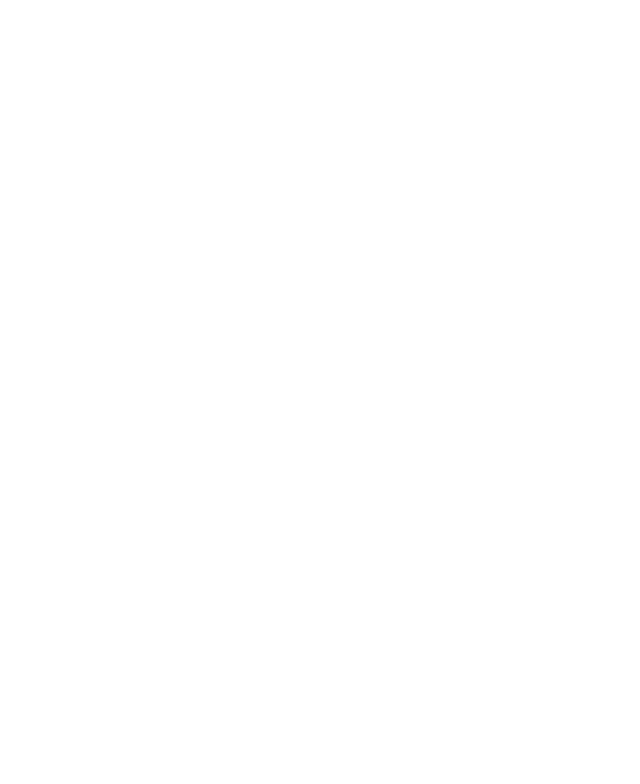
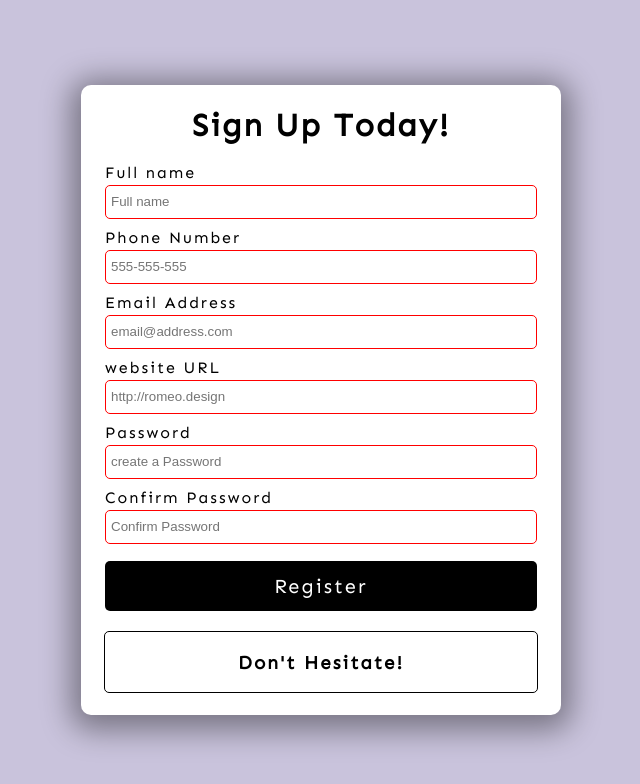
Before and after one commit to romeoorgen/Form-Validator, a plain HTML site: page index.html in a window 1280 px wide. Shown: the whole page, without its empty margins (319-959 px from the left). Drawn offline with Linux system fonts and the light colour scheme.

Commit message:
build UI

```diff
--- a/index.html
+++ b/index.html
@@ -3,12 +3,52 @@
 <head>
     <meta charset="UTF-8">
     <meta name="viewport" content="width=device-width, initial-scale=1.0">
-    <title>Template</title>
+    <title>Form Validation</title>
     <link rel="icon" type="image/png" href="favicon.png">
-    <link rel="stylesheet" href="https://cdnjs.cloudflare.com/ajax/libs/font-awesome/5.10.2/css/all.min.css"/>
     <link rel="stylesheet" href="style.css">
 </head>
 <body>
+    <div class="container">
+        <h1>Sign Up Today!</h1>
+        <!-- Form -->
+        <form  id="form">
+            <!-- Full Name -->
+            <div class="form-group">
+                <label for="name">Full name</label>
+                <input type="text" id="name" placeholder="Full name" required>
+            </div>
+            <!-- Phone Number -->
+            <div class="form-group">
+                <label for="phone">Phone Number</label>
+                <input type="tel" id="phone" placeholder="555-555-555" required>
+            </div>
+            <!-- Email Address -->
+            <div class="form-group">
+                <label for="email">Email Address</label>
+                <input type="email" id="email" placeholder="email@address.com" required>
+            </div>
+            <!-- Website URL -->
+            <div class="form-group">
+                <label for="website">website URL</label>
+                <input type="url" id="website" placeholder="http://romeo.design" required>
+            </div>
+            <!-- Password -->
+            <div class="form-group">
+                <label for="password1">Password</label>
+                <input type="password" id="password1" placeholder="create a Password" required>
+            </div>
+            <!-- Confirm Password -->
+            <div class="form-group">
+                <label for="password2"> Confirm Password</label>
+                <input type="password" id="password2" placeholder="Confirm Password" required>
+            </div>
+            <button type="submit">Register</button>
+        </form>
+        <!-- Error/Success Message -->
+        <div class="message-container">
+            <h3 id="message">Don't Hesitate!</h3>
+        </div>
+    </div>
     <!-- Script -->
     <script src="script.js"></script>
 </body>
--- a/style.css
+++ b/style.css
@@ -1,4 +1,4 @@
-
+@import url('https://fonts.googleapis.com/css2?family=Sen&display=swap');
 html {
   box-sizing: border-box;
 }
@@ -6,4 +6,88 @@ html {
 body {
   margin: 0;
   min-height: 100vh;
+  font-family: Sen, sans-serif;
+  letter-spacing: 2px;
+  display: flex;
+  align-items: center;
+  justify-content: center;
+  background: #c9c3dc;
+
 }
+
+.container {
+  width: 480px;
+  height: 630px;
+  background: white;
+  display: flex;
+  flex-direction: column;
+  align-items: center;
+  border-radius: 10px;
+  box-shadow: 0 5px 30px 10px rgba(0, 0, 0, 0.4);
+}
+
+/* Form */
+form {
+  width: 90%;
+}
+
+.form-group {
+  height: 65px;
+}
+
+label {
+  position: relative;
+  bottom: 3px;
+}
+
+input {
+  width: 100%;
+  height: 34px;
+  padding: 5px;
+  border: 1px solid black;
+  border-radius: 5px;
+  outline: none;
+  box-sizing: border-box;
+  transition: all 0.3s;
+}
+
+input:valid {
+  border: 1px solid green;
+}
+
+input:invalid {
+  border: 1px solid red;
+}
+
+button {
+  cursor: pointer;
+  color: white;
+  background: black;
+  border: none;
+  border-radius: 5px;
+  height: 50px;
+  width: 100%;
+  font-family: Sen, sans-serif;
+  font-size: 20px;
+  letter-spacing: 2px;
+  margin-top: 5px;
+}
+
+button:hover {
+  filter: brightness(200%);
+  background: rgb(22, 22, 22);
+}
+
+button:focus {
+  outline: none;
+}
+
+.message-container {
+  border: 1px solid black;
+  border-radius: 5px;
+  width: 90%;
+  margin-top: 20px;
+  display: flex;
+  justify-content: center;
+  color:black;
+}
```
